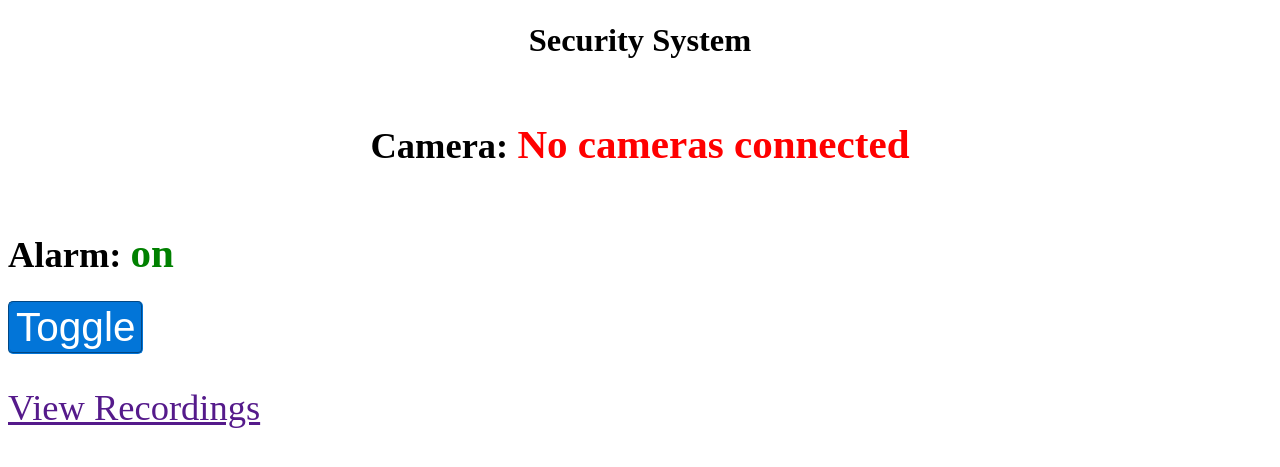
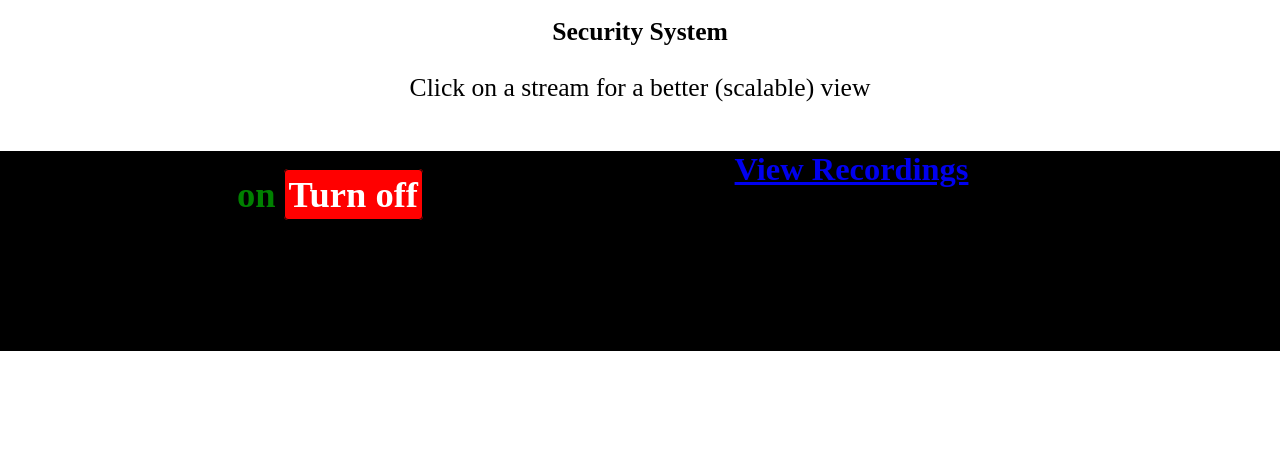
Before and after one commit to cal-overflow/security-system, a Flask app: template templates/index.html in a window 1280 px wide. Shown: the top 467 px of the page. Run offline with Flask 2, Linux system fonts and the light colour scheme; the template is opened without the code that fills it: most values are stand-ins (such as "Sample title", 1, 10 or a date in 2020); some libraries are stand-ins or nearby versions.

Commit message:
Styled webserver. Working on client disconnect detection (only a problem with one computer).

```diff
--- a/client.py
+++ b/client.py
@@ -17,7 +17,7 @@
     server.connect((HOST, PORT))
 
     print('{} [INFO]: Established connection with server'.format(helper.TIMESTAMP))
-functions
+
     # Set and calibrate camera
     camera, FPS = helper.calibrateCamera()
 
--- a/static/styles.css
+++ b/static/styles.css
@@ -1,46 +1,69 @@
+html, body  { margin: 0 0 0 0; padding: 0 0 0 0; }
 * { font-size: 1.125em; }
 .container  { width: 100%; }
-.on, .selected { color: green; }
+.clickable  { cursor: pointer; }
+.white  { color: white; }
+.on { color: green; }
+.on-bg { background-color: green; }
 .off  { color: red; }
-.center {text-align: center}
+.off-bg  { background-color: red; }
+.simple-border {  border: 1px black solid; padding: 4px; border-radius: 4px; }
+.center { text-align: center; }
+.stream_frame {border: 2px black outset; cursor: zoom-in; }
+.float-left { float: left; }
+.float-right { float: right; }
+#all_streams  { min-height: 200px; }
+#all_streams, .stream_container, .stream_container_odd { background: black; }
 
-button  {
-  font-size: 1.25em;
-  border-radius: 5px;
-  border-color: #0275d8;
-  border-style: groove;
-  background-color: #0275d8;
-  color: white;
+#toggle_form  {
+  width: 80%;
+  margin: 0 auto;
+  clear: both;
 }
 
-#toggle_form  {
-  width: 70%;
-  padding: 0 15% 0 15%;
-}
-
-#video_container  {
+#stream_container  {
   margin: 0 0 0 0;
   padding: 0 0 0 0;
   text-align: center;
 }
 
-#stream {
+.video {
   min-width: 480px;
   max-width: 1280px;
-  width: 90%;
+  max-height: 100%;
   margin: 0 auto;
-  border: 2px black outset;
 }
 
 
 /*@media only screen and (max-width: 1080px)  {
 
 }
-
+*/
 @media only screen and (orientation: portrait)  {
-  #stream {
-    width: 98% !important;
+  .stream_frame {
+    width: 98%;
     height: auto;
     margin: 0 auto;
   }
 }
+
+@media only screen and (orientation: landscape) {
+  .stream_container {
+    width: 50%;
+    height: auto;
+    float: left;
+    text-align: center;
+  }
+  .stream_container_odd {
+    width: 100%;
+    height: auto;
+    float: left;
+    text-align: center;
+  }
+  .stream_frame  {
+    width: 80%;
+    max-width: 900px;
+    max-height: 800px;
+    margin: 0 auto;
+  }
+}
--- a/templates/index.html
+++ b/templates/index.html
@@ -4,40 +4,53 @@
 <link rel="stylesheet" type="text/css" href="{{url_for('static', filename='styles.css') }}">
 <script src="//ajax.googleapis.com/ajax/libs/jquery/1.9.1/jquery.min.js"></script>
 </head>
-<body>
+<body style="padding-bottom: 50px;">
   <div class="container">
-    <div class="row">
-        <div >
       <h1 class="center">Security System</h1>
-            <form action="/" id="stream_form" class="container" method="post">
-              <h5 class="center">Camera:
-              {% if clients > 0 %}
-                {% for i in range(0, clients) %}
-                  <a onclick="document.getElementById('stream_selected').innerHTML = '{{i + 1}}';document.getElementById('stream_selected').value = '{{i + 1}}';this.closest('form').submit();return false;"
-                  {% if selected == i + 1 %}
-                    class="selected"
+          {% if clients == 0 %}
+            <h4 class="off center">No cameras are connected</h4>
+          {% else %}
+          <p class="center">Click on a stream for a better (scalable) view</p>
+            <div id="all_streams" class="container">
           {% endif %}
-                  >
-                  {{i + 1}}</a>
+
+
+          {% if clients > 0 and clients % 2 != 0%}
+
+            {% for i in range(1, clients) %}
+              <div class="stream_container">
+                <img class="stream_frame" src="{{ url_for('video_feed', id=i) }}" onclick="window.open(this.src);">
+              </div>
             {% endfor %}
-                <div class="container" id="video_container">
-                  <img id="stream" src="{{ url_for('video_feed', id=selected) }}">
+
+            <div class="stream_container_odd">
+              <img class="stream_frame" src="{{ url_for('video_feed', id=clients) }}" onclick="window.open(this.src);">
             </div>
-                <input type="text" name="stream_selected" id="stream_selected" value="" style="visibility: hidden;">
-            </form>
 
           {% else %}
-              <span class="off"> No cameras connected</span>
+            {% for i in range(0, clients) %}
+              <div class="stream_container">
+                <img class="stream_frame" src="{{ url_for('video_feed', id=i+1) }}" onclick="window.open(this.src);">
+              </div>
+            {% endfor %}
+
         {% endif %}
-            </h5>
+      {% if clients > 0 %}
+        </div>
+      {% endif%}
 
-            <form action="/toggle_form" id="toggle_form" class="container" method="post">
-              <h1>Alarm: <span class="{{ status }}" id="status">{{ status }}</span></h1>
-              <button type="submit" id="alarm_toggle">Toggle</button>
+      <form action="/" id="toggle_form" class="container center" method="post">
+        <h1 class="float-left">Alarm: <span class="{{ status }}" id="status">{{ status }}</span>
+          <span onclick="this.closest('form').submit(); return false;"
+        {% if status == 'on' %}
+          class="white off-bg simple-border clickable">Turn off
+        {% else %}
+          class="white on-bg simple-border clickable">Turn on</span><h1>
+        {% endif %}
+          </span><h1>
+
       </form>
-          <p><a href="">View Recordings</a></p>
-        </div>
-    </div>
+    <h5 class="center"><a href="https://youtube.com/playlist?list=PLuyEsesANHiCgLVhmMLaF6ILTcf2qrkdk">View Recordings</a></h5>
   </div>
 <script>
   /*Prevent form submission if user refreshes window*/
--- a/webserver.py
+++ b/webserver.py
@@ -16,14 +16,11 @@
     '''index (default) route'''
     # Handle posts
     if request.method == 'POST':
-        if 'toggle_form' in request.url_rule.rule:
-            return render_template('index.html', clients=helper.getClientCount(), status=helper.toggleStatus(), selected=helper.getClientCount())
-        else:
-            selection = request.form['stream_selected']
-            return render_template('index.html', clients=helper.getClientCount(), status=helper.getStatus(), selected=selection)
+        # TODO: send an alert notifying that alerts have been turned on/off
+        render_template('index.html', clients=helper.getClientCount(), status=helper.toggleStatus())
 
     # Return page template
-    return render_template('index.html', clients=helper.getClientCount(), status=helper.getStatus(), selected=helper.getClientCount())
+    return render_template('index.html', clients=helper.getClientCount(), status=helper.getStatus())
 
 @app.route('/video_feed/<id>')
 def video_feed(id):
```
Also changed, not shown: server.py (+8 -2 lines), systemhelper.py (+4 -4 lines). Lines whose indentation alone changed are shown as unchanged.
